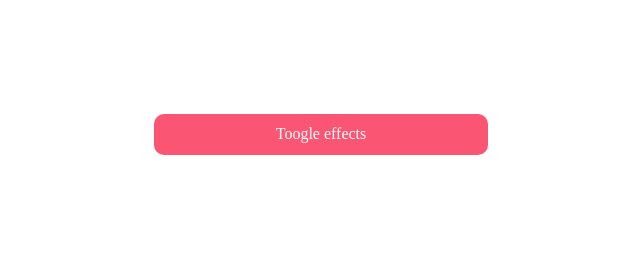
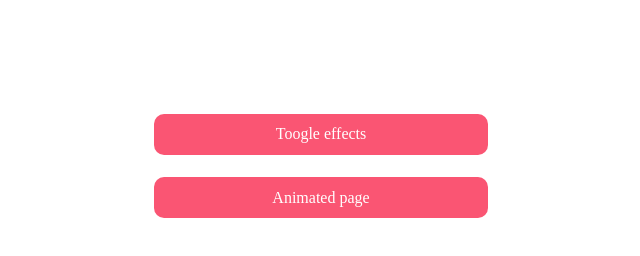
Before and after one commit to tinkalguli/My-small-projects, a plain HTML site: page index.html in a window 1280 px wide. Shown: the whole page, without its empty margins (339-979 px from the left). Drawn offline with Linux system fonts and the light colour scheme.

Commit message:
Update index.html to deploy - Animated page

```diff
--- a/index.html
+++ b/index.html
@@ -28,6 +28,7 @@
   <body>
     <ul>
       <li><a href="Toogle effect/index.html">Toogle effects</a></li>
+      <li><a href="Animated page/index.html">Animated page</a></li>
     </ul>
   </body>
 </html>
```
